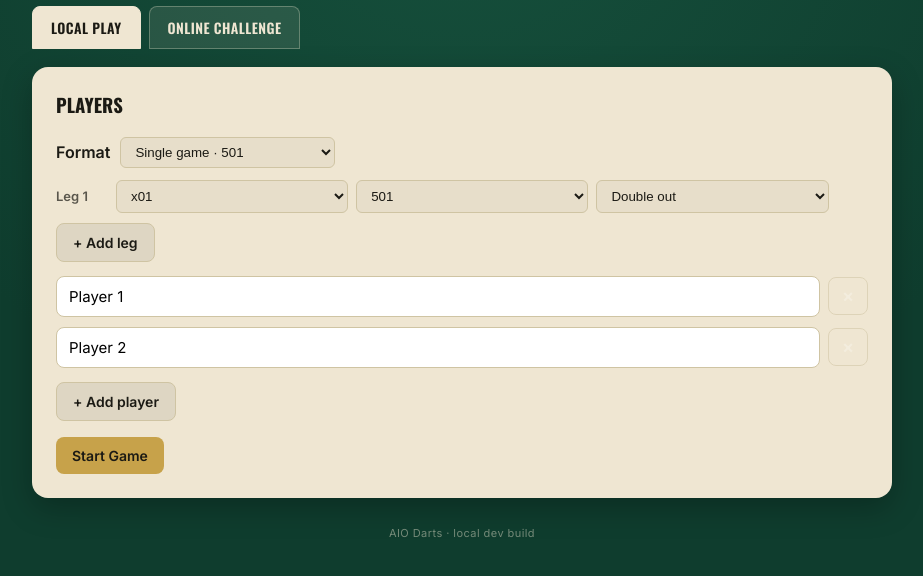
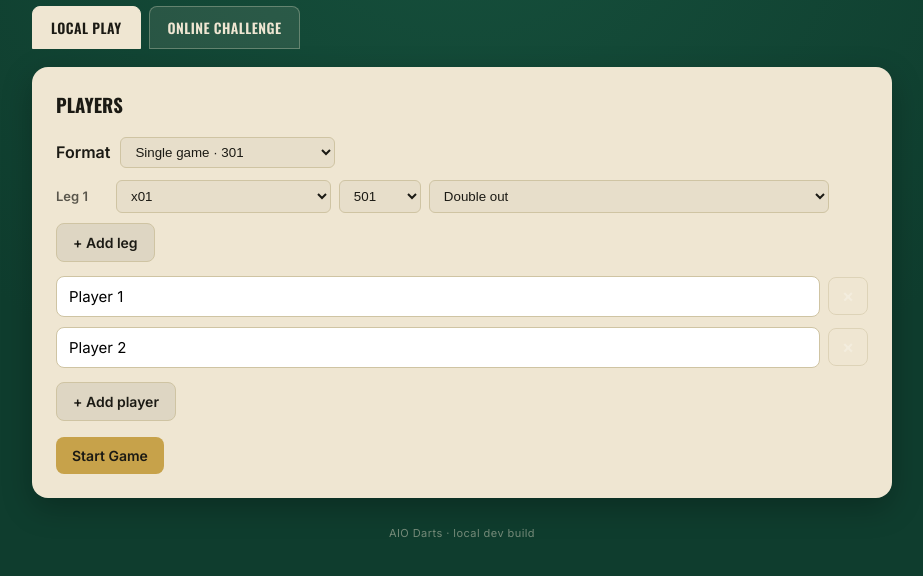
Before and after one commit to pearmannick-prog/AIO-Darts, a website with bundled scripts: page index.html in a window 1280 px wide. Shown: the part 86-662 px from the top of the page, without its empty margins (178-1101 px from the left). Built offline with nearby package versions, Linux system fonts and the light colour scheme; files whose address does not match are found by name.

Commit message:
Update index.html

```diff
--- a/index.html
+++ b/index.html
@@ -510,7 +510,14 @@
     align-items: center;
     gap: 8px;
     margin-bottom: 6px;
+    flex-wrap: wrap;
   }
+  /* The starting score is a short field; the rules label is long, so it gets
+     the remaining width. Both disappear for a cricket leg. */
+  .leg-row .leg-score { flex: 0 0 82px; }
+  .leg-row .leg-rules { flex: 2 1 190px; }
+  .leg-row .leg-game { flex: 1 1 110px; }
+  .leg-row select.hidden { display: none; }
   .leg-row .leg-label {
     font-size: 13px;
     font-weight: 600;
@@ -761,7 +768,9 @@
         <div class="setup-row">
           <label for="medley-preset">Format</label>
           <select id="medley-preset">
+            <option value="single-301">Single game &middot; 301</option>
             <option value="single-501">Single game &middot; 501</option>
+            <option value="single-701">Single game &middot; 701</option>
             <option value="single-cricket">Single game &middot; Cricket</option>
             <option value="bo3">Best of 3 &middot; 501 / Cricket / 501</option>
             <option value="bo5">Best of 5 &middot; alternating</option>
```
